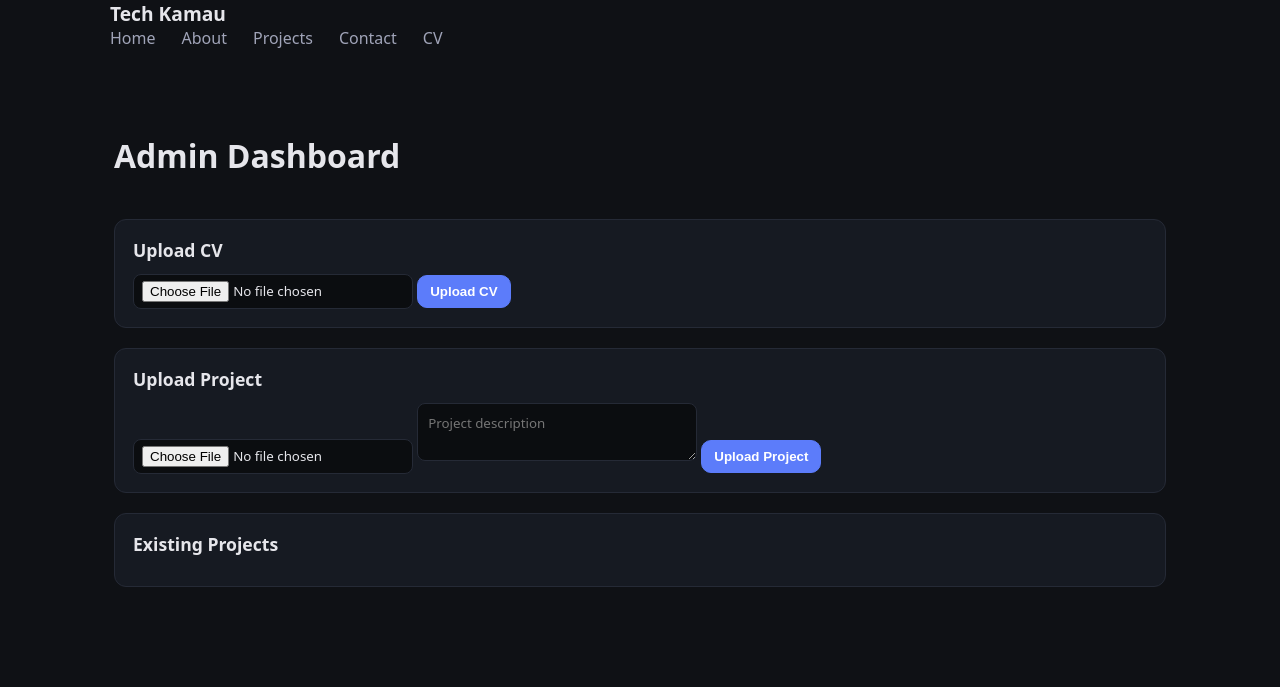
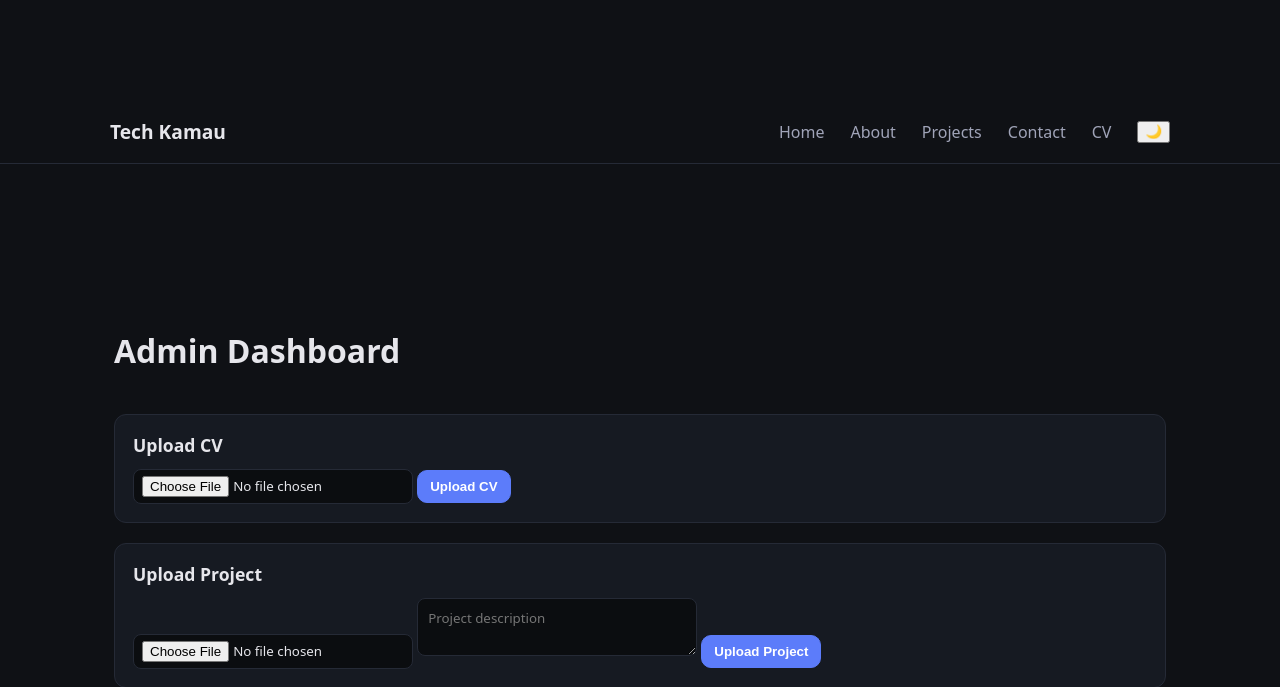
Before and after one commit to oness12/kamau-portofolio, a Flask app: page /admin in a window 1280 px wide. Shown: the top 687 px of the page. Before the commit the page ends 587 px from the top, so only its background shows below. Run offline with Flask 3, Linux system fonts and the light colour scheme; the visitor is signed in with stand-in values (Sample User, id 1).

Commit message:
update the website

```diff
--- a/static/style.css
+++ b/static/style.css
@@ -403,6 +403,23 @@ select:focus-visible {
 }
 
 /* ================= CV VIEWER ================= */
+/* ================= CHARTS ================= */
+.chart-wrapper {
+  max-width: 720px;
+  margin: 12px auto 0;
+  padding: 8px;
+}
+
+.chart-wrapper canvas {
+  display: block;
+  width: 100% !important;
+  height: auto !important;
+}
+
+@media (min-width: 1400px) {
+  .chart-wrapper { max-width: 900px; }
+}
+
 .cv-card {
   display: flex;
   gap: 20px;
--- a/templates/admin/dashboard.html
+++ b/templates/admin/dashboard.html
@@ -1,22 +1,37 @@
 <!DOCTYPE html>
-<html>
+<html lang="en">
 <head>
+  <meta charset="utf-8">
+  <meta name="viewport" content="width=device-width, initial-scale=1">
   <title>Admin Dashboard</title>
   <link rel="stylesheet" href="{{ url_for('static', filename='style.css') }}">
+
 </head>
 <body>
 
 <div class="page">
-  <header class="header">
-    <div class="header-inner container">
+  <header class="hero">
+    <nav class="nav">
+      <div class="nav-inner">
         <a href="/" class="brand">Tech Kamau</a>
-      <div class="nav-links">
+        <div class="nav-links desktop-nav">
           <a href="/">Home</a>
           <a href="/about">About</a>
           <a href="/projects">Projects</a>
           <a href="/contact">Contact</a>
           <a href="/resume">CV</a>
+          <button id="theme-toggle" aria-label="Toggle theme">🌙</button>
         </div>
+        <button class="hamburger" id="hamburger" aria-controls="sidebar" aria-expanded="false">☰</button>
+      </div>
+    </nav>
+
+    <div class="sidebar" id="sidebar" role="menu" aria-hidden="true">
+      <a href="/">Home</a>
+      <a href="/about">About</a>
+      <a href="/projects">Projects</a>
+      <a href="/contact">Contact</a>
+      <a href="/resume">CV</a>
     </div>
   </header>
 
@@ -68,5 +83,6 @@
 </div>
 </div>
 
+<script src="{{ url_for('static', filename='main.js') }}"></script>
 </body>
 </html>
--- a/templates/public/contact.html
+++ b/templates/public/contact.html
@@ -48,7 +48,7 @@
       <a class="btn secondary" href="{{ contact.linkedin }}" target="_blank" rel="noopener">LinkedIn</a>
     </div>
 
-    <p class="contact-hint muted">Prefer your mail app? <a href="mailto:kamauthetech@gmail.com">Open mail client</a></p>
+    <p class="contact-hint muted">Prefer your mail app? <a href="mailto:kamauthetech@gmail.com">Send me an Email</a></p>
   </div>
 </section>
 
--- a/templates/public/index.html
+++ b/templates/public/index.html
@@ -127,6 +127,8 @@
       },
         options: {
           responsive: true,
+          maintainAspectRatio: true,
+          aspectRatio: 1,
           plugins: {
             legend: {
               position: "bottom",
```
Also changed, not shown: templates/admin/login.html (+9 -3 lines), .github/workflows/playwright.yml (added). Lines whose indentation alone changed are shown as unchanged.
